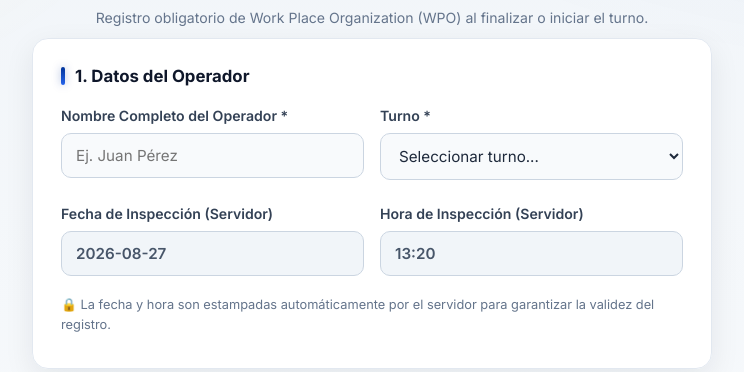
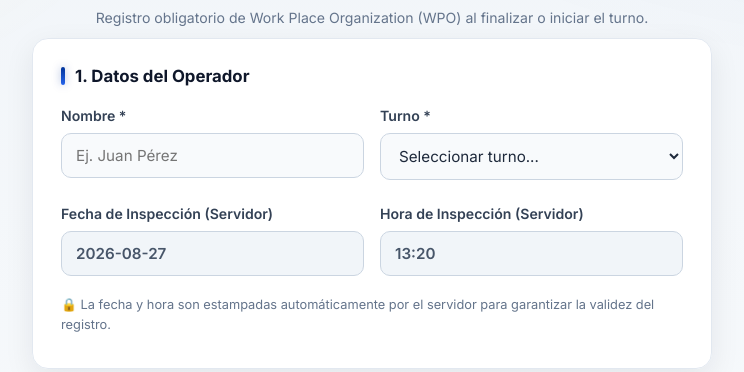
Before and after one commit to Manuel-GY/WPO, a Flask app: page /inspeccion in a window 1280 px wide. Shown: the part 141-513 px from the top of the page, without its empty margins (268-1012 px from the left). Run offline with Flask 2, Linux system fonts and the light colour scheme.

Commit message:
style: cambiar campo de formulario a Nombre *

```diff
--- a/templates/formulario.html
+++ b/templates/formulario.html
@@ -21,7 +21,7 @@
             <section class="card">
                 <h2>1. Datos del Operador</h2>
                 <div class="grid-2-form">
-                    <label>Nombre Completo del Operador *
+                    <label>Nombre *
                         <input type="text" name="operario" required placeholder="Ej. Juan Pérez">
                     </label>
                     <label>Turno *
```
